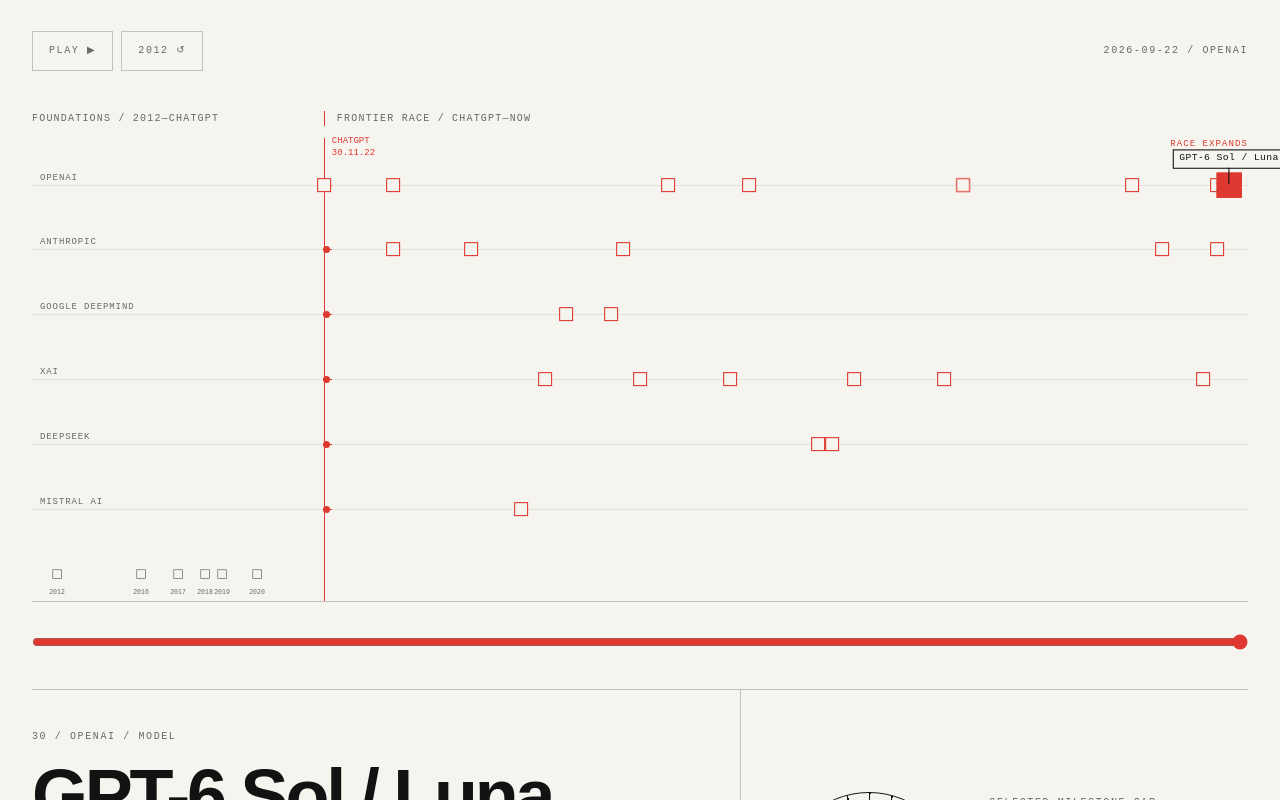
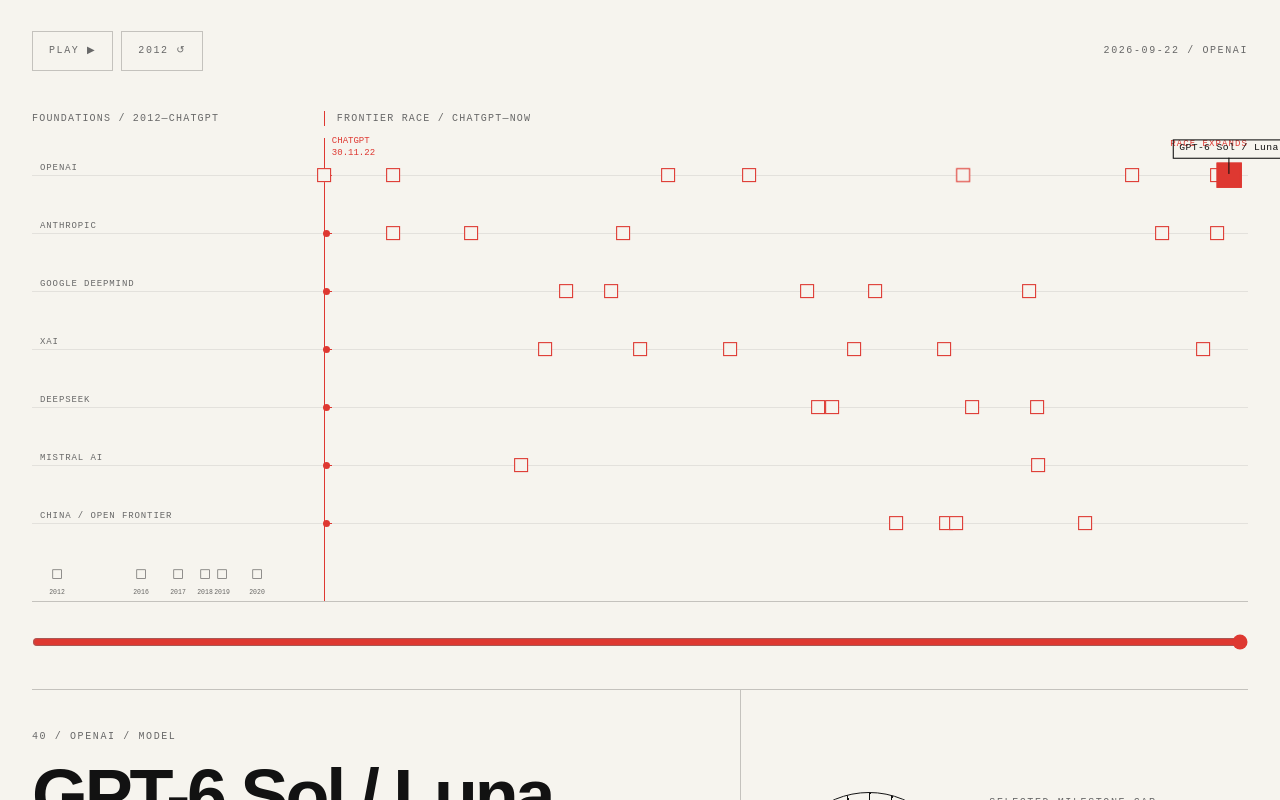
Before and after one commit to Bergtripper/feedback, a React (Vite) app: page / in a window 1280 px wide. Shown: the part 2760-3560 px from the top of the page. Built offline with nearby package versions, Linux system fonts and the light colour scheme.

Commit message:
TIME: rebalance global frontier race

```diff
--- a/src/components/FrontierCadence.tsx
+++ b/src/components/FrontierCadence.tsx
@@ -22,11 +22,21 @@
 {year:2024.36,date:'2024-05-13',name:'GPT-4o',org:'OpenAI',type:'model',era:'race',why:'Native real-time multimodality brings text, vision and audio into one flagship system.',url:'https://openai.com/index/hello-gpt-4o/',compareTo:'GPT-4',capabilities:['native audio','vision','lower latency']},
 {year:2024.62,date:'2024-08-13',name:'Grok 2',org:'xAI',type:'model',era:'race',why:'xAI reaches the contemporary frontier across reasoning, coding and vision, only months after Grok 1.5.',url:'https://x.ai/news/grok-2',compareTo:'Grok 1.5',metrics:[{label:'GPQA',previous:35.9,current:56,unit:'%'},{label:'MMLU',previous:81.3,current:87.5,unit:'%'},{label:'HumanEval',previous:74.1,current:88.4,unit:'%'}],capabilities:['vision','reasoning','coding']},
 {year:2024.70,date:'2024-09-12',name:'o1',org:'OpenAI',type:'reasoning',era:'race',why:'Test-time reasoning opens a distinct scaling axis beyond pre-training.',url:'https://openai.com/index/learning-to-reason-with-llms/',compareTo:'GPT-4o',capabilities:['test-time reasoning','math','science','coding']},
+{year:2024.945,date:'2024-12-11',name:'Gemini 2.0 Flash',org:'Google DeepMind',type:'model',era:'race',why:'Google explicitly frames Gemini 2.0 as the move into the agentic era, adding native multimodal output and tool use.',url:'https://blog.google/innovation-and-ai/models-and-research/google-deepmind/google-gemini-ai-update-december-2024/',compareTo:'Gemini 1.5 Pro',capabilities:['native tool use','multimodal output','agentic prototypes']},
 {year:2024.99,date:'2024-12-26',name:'DeepSeek-V3',org:'DeepSeek',type:'open',era:'race',why:'A strong open model increases competitive pressure at the frontier.',url:'https://api-docs.deepseek.com/updates/',capabilities:['open weights','coding','math']},
+{year:2025.23,date:'2025-03-25',name:'Gemini 2.5 Pro',org:'Google DeepMind',type:'reasoning',era:'race',why:'Thinking becomes native to the Gemini generation, with stronger reasoning and coding and a 1M-token context window.',url:'https://blog.google/innovation-and-ai/models-and-research/google-deepmind/gemini-model-thinking-updates-march-2025/',compareTo:'Gemini 2.0',capabilities:['thinking','reasoning','coding','1M context']},
 {year:2025.14,date:'2025-02-19',name:'Grok 3',org:'xAI',type:'reasoning',era:'race',why:'xAI adds a new reasoning generation with substantially expanded pretraining and explicit reasoning models.',url:'https://x.ai/news/grok-3',compareTo:'Grok 2',capabilities:['reasoning','agents','expanded pretraining']},
 {year:2025.05,date:'2025-01-20',name:'DeepSeek-R1',org:'DeepSeek',type:'reasoning',era:'race',why:'Open reasoning models demonstrate performance reported on par with o1 on math, code and reasoning tasks.',url:'https://deepseek.com/en/news/deepseek-r1/',compareTo:'DeepSeek-V3',capabilities:['large-scale RL','reasoning','open weights']},
+{year:2025.32,date:'2025-04-29',name:'Qwen3',org:'Alibaba / Qwen',type:'reasoning',era:'race',why:'Qwen adds a hybrid thinking/non-thinking generation to the open frontier.',url:'https://qwenlm.github.io/blog/qwen3/',capabilities:['hybrid reasoning','open weights','multilingual']},
+{year:2025.53,date:'2025-07-11',name:'Kimi K2',org:'Moonshot AI',type:'model',era:'race',why:'Kimi K2 pushes open-weight models toward agentic tool use and coding.',url:'https://moonshotai.github.io/Kimi-K2/',capabilities:['agentic tasks','coding','open weights']},
+{year:2025.57,date:'2025-07-28',name:'GLM-4.5',org:'Z.ai',type:'model',era:'race',why:'GLM unifies reasoning, coding and agentic capabilities in an open-weight frontier model.',url:'https://z.ai/blog/glm-4.5',capabilities:['reasoning','coding','agents','open weights']},
 {year:2025.52,date:'2025-07-09',name:'Grok 4',org:'xAI',type:'reasoning',era:'race',why:'xAI scales reinforcement learning to pretraining scale and adds native tool use and real-time search.',url:'https://x.ai/news/grok-4',compareTo:'Grok 3',capabilities:['native tools','real-time search','scaled RL']},
+{year:2025.64,date:'2025-08-21',name:'DeepSeek V3.1',org:'DeepSeek',type:'model',era:'race',why:'DeepSeek explicitly calls V3.1 its first step toward the agent era: hybrid thinking, faster reasoning and stronger tool use.',url:'https://api-docs.deepseek.com/news/news250821/',compareTo:'DeepSeek-R1',capabilities:['hybrid reasoning','agents','tool use','128K context']},
 {year:2025.60,date:'2025-08-07',name:'GPT-5',org:'OpenAI',type:'model',era:'race',why:'A unified system combines fast responses, deeper reasoning and routing for agentic work.',url:'https://openai.com/index/introducing-gpt-5/',compareTo:'GPT-4o / o-series',capabilities:['routing','agentic work','reasoning']},
+{year:2025.88,date:'2025-11-18',name:'Gemini 3',org:'Google DeepMind',type:'model',era:'race',why:'Google combines advanced reasoning, multimodal understanding and agentic capabilities in a new Gemini generation.',url:'https://blog.google/products-and-platforms/products/gemini/gemini-3/',compareTo:'Gemini 2.5 Pro',capabilities:['reasoning','multimodality','agents','generative UI']},
+{year:2025.91,date:'2025-12-01',name:'DeepSeek V3.2',org:'DeepSeek',type:'reasoning',era:'race',why:'Reasoning-first model built for agents, integrating thinking directly into tool use.',url:'https://api-docs.deepseek.com/news/news251201/',compareTo:'DeepSeek V3.1',capabilities:['thinking in tool use','agents','reasoning']},
+{year:2025.915,date:'2025-12-02',name:'Mistral Large 3',org:'Mistral AI',type:'model',era:'race',why:'A new open-weight multimodal MoE generation returns Mistral to the large-model frontier.',url:'https://mistral.ai/news/mistral-3/',compareTo:'Mistral Large',capabilities:['open weights','multimodal','MoE','multilingual']},
+{year:2026.115,date:'2026-02-12',name:'GLM-5',org:'Z.ai',type:'model',era:'race',why:'GLM scales toward complex systems engineering and long-horizon agentic tasks.',url:'https://z.ai/blog/glm-5',compareTo:'GLM-4.5',capabilities:['long-horizon agents','systems engineering','open weights']},
 {year:2026.44,date:'2026-06-09',name:'Claude Fable 5',org:'Anthropic',type:'model',era:'race',why:'Anthropic moves long-horizon agentic work to the center of the frontier: complex multi-day knowledge work, coding and self-verification.',url:'https://www.anthropic.com/news/claude-fable-5-mythos-5',compareTo:'Claude Opus 4.8',capabilities:['long-horizon agency','1M context','self-verification','coding']},
 {year:2026.67,date:'2026-09-01',name:'Claude Fable 5.1',org:'Anthropic',type:'model',era:'race',why:'A rapid follow-on strengthens long-running agentic coding, multistep research and professional document work.',url:'https://platform.claude.com/docs/en/models/fable-5-1/overview',compareTo:'Claude Fable 5',capabilities:['agentic coding','multistep research','1M context']},
 {year:2026.31,date:'2026-04-23',name:'GPT-5.5',org:'OpenAI',type:'model',era:'race',why:'Greater autonomous work across coding, research, analysis and computer workflows.',url:'https://openai.com/index/introducing-gpt-5-5/',compareTo:'GPT-5',capabilities:['autonomous work','computer use','research']},
@@ -38,8 +48,8 @@
 const pos=(y:number,expanded:boolean)=>{const split=expanded?24:62;return y<=pivot?((y-min)/(pivot-min))*split:split+((y-pivot)/(max-pivot))*(100-split)};
 
 
-const labs=['OpenAI','Anthropic','Google DeepMind','xAI','DeepSeek','Mistral AI'] as const;
-const labOf=(m:M)=>m.org==='Google'? 'Google DeepMind':m.org;
+const labs=['OpenAI','Anthropic','Google DeepMind','xAI','DeepSeek','Mistral AI','China / Open Frontier'] as const;
+const labOf=(m:M)=>m.org==='Google'? 'Google DeepMind':['Alibaba / Qwen','Moonshot AI','Z.ai'].includes(m.org)?'China / Open Frontier':m.org;
 
 function Delta({m}:{m:M}){const[open,setOpen]=useState(false);if(m.era!=='race')return null;return <div className="mt-8 border-t dz-rule pt-6"><button className="delta-toggle dz-meta bg-transparent dz-text border dz-rule px-4 py-3 cursor-pointer" onClick={()=>setOpen(v=>!v)}>{open?'CLOSE':'OPEN'} CAPABILITY DELTA {open?'−':'+'}</button>{open&&<div className="mt-6"><div className="flex flex-wrap gap-2">{m.capabilities?.map(x=><span key={x} className="dz-meta border dz-rule px-3 py-2">{x}</span>)}</div>{m.compareTo&&<p className="dz-meta mt-6">Compared with / {m.compareTo}</p>}{m.metrics?.length?<div className="mt-5 space-y-5">{m.metrics.map(q=><div key={q.label}><div className="flex justify-between gap-4 dz-meta"><span>{q.label}</span><span>{q.previous}{q.unit} → {q.current}{q.unit}</span></div><div className="delta-bars mt-2"><span style={{width:Math.min(100,q.previous)+'%'}}/><span className="current" style={{width:Math.min(100,q.current)+'%'}}/></div></div>)}</div>:<p className="dz-body mt-5">No clean like-for-like benchmark pair stored yet. New capability axes are shown without inventing a synthetic intelligence score.</p>}<p className="dz-meta mt-6">Benchmark comparisons are model-family specific. Do not compare bar lengths across unrelated tests.</p></div>}</div>}
 
@@ -53,7 +63,7 @@
   <div className="grid grid-cols-6 lg:grid-cols-12 gap-x-4 gap-y-10"><div className="col-span-6 lg:col-span-3"><p className="dz-meta">TIME / Frontier race</p><p className="dz-body mt-5 max-w-xs">2012–2022 shows the foundations. At ChatGPT the calendar expands: the same physical width now holds only four years of the frontier race.</p></div><div className="col-span-6 lg:col-span-8 lg:col-start-5"><h2 className="dz-h2 text-5xl sm:text-7xl lg:text-8xl">Then the timeline opens.</h2><p className="dz-body-strong text-xl sm:text-2xl mt-8 max-w-3xl">Not an OpenAI chronology: a competitive frontier. OpenAI, Anthropic, Google DeepMind and DeepSeek enter the same compressed field.</p></div></div>
   <div className="mt-16 sm:mt-24 border-y dz-rule py-8"><div className="flex flex-wrap items-center justify-between gap-4"><div className="flex gap-2"><button onClick={()=>setPlaying(!playing)} className="cadence-control dz-meta border dz-rule px-4 py-3 bg-transparent dz-text cursor-pointer">{playing?'PAUSE Ⅱ':'PLAY ▶'}</button><button onClick={()=>{setPlaying(false);setIdx(0)}} className="cadence-control dz-meta border dz-rule px-4 py-3 bg-transparent dz-text cursor-pointer">2012 ↺</button></div><p className="dz-meta">{m.date} / {m.org}</p></div>
    <div className={'race-labels mt-10 '+(expanded?'expanded':'')}><span>FOUNDATIONS / 2012—CHATGPT</span><span>FRONTIER RACE / CHATGPT—NOW</span></div>
-   <div className={'cadence-track race-track race-map mt-3 relative border-b dz-rule '+(expanded?'is-race':'')} aria-label="AI frontier timeline"><div className="race-pivot" style={{left:pos(pivot,expanded)+'%'}}><span>CHATGPT<br/>30.11.22</span></div>{expanded&&<div className="lab-lanes">{labs.map((lab,li)=><div className="lab-lane" key={lab} style={{top:(10+li*14)+'%'}}><span>{lab}</span><i style={{left:pos(pivot,expanded)+'%'}}/></div>)}</div>}{density.map(d=>{const labIndex=labs.indexOf(labOf(d.item) as typeof labs[number]);const top=expanded&&d.item.era==='race'&&labIndex>=0?(10+labIndex*14):90;const showFoundation=d.item.era==='foundation'&&(d.i===0||d.item.date.slice(0,4)!==(density[d.i-1]?.item.date.slice(0,4)??''));return <button key={d.i} onClick={()=>{setPlaying(false);setIdx(d.i)}} className="cadence-point" data-era={d.item.era} data-active={d.i===idx} style={{left:pos(d.item.year,expanded)+'%',top:top+'%'}} aria-label={d.item.name} title={d.item.name+' — '+d.item.date}><span className="cadence-dot"/>{showFoundation&&<span className="cadence-year">{d.item.date.slice(0,4)}</span>}{expanded&&d.item.era==='race'&&d.i===idx&&<span className={'active-model-label '+(labIndex%2?'label-below':'label-above')}>{d.item.name}</span>}</button>})}</div>
+   <div className={'cadence-track race-track race-map mt-3 relative border-b dz-rule '+(expanded?'is-race':'')} aria-label="AI frontier timeline"><div className="race-pivot" style={{left:pos(pivot,expanded)+'%'}}><span>CHATGPT<br/>30.11.22</span></div>{expanded&&<div className="lab-lanes">{labs.map((lab,li)=><div className="lab-lane" key={lab} style={{top:(8+li*12.5)+'%'}}><span>{lab}</span><i style={{left:pos(pivot,expanded)+'%'}}/></div>)}</div>}{density.map(d=>{const labIndex=labs.indexOf(labOf(d.item) as typeof labs[number]);const top=expanded&&d.item.era==='race'&&labIndex>=0?(8+labIndex*12.5):92;const showFoundation=d.item.era==='foundation'&&(d.i===0||d.item.date.slice(0,4)!==(density[d.i-1]?.item.date.slice(0,4)??''));return <button key={d.i} onClick={()=>{setPlaying(false);setIdx(d.i)}} className="cadence-point" data-era={d.item.era} data-active={d.i===idx} style={{left:pos(d.item.year,expanded)+'%',top:top+'%'}} aria-label={d.item.name} title={d.item.name+' — '+d.item.date}><span className="cadence-dot"/>{showFoundation&&<span className="cadence-year">{d.item.date.slice(0,4)}</span>}{expanded&&d.item.era==='race'&&d.i===idx&&<span className={'active-model-label '+(labIndex%2?'label-below':'label-above')}>{d.item.name}</span>}</button>})}</div>
    <input className="cadence-range mt-8 w-full" type="range" min="0" max={milestones.length-1} value={idx} onChange={e=>{setPlaying(false);setIdx(Number(e.target.value))}} aria-label="Navigate AI milestones"/></div>
   <div className="grid lg:grid-cols-12 border-b dz-rule"><div className="lg:col-span-7 py-10 lg:pr-10 lg:border-r dz-rule"><p className="dz-meta">{String(idx+1).padStart(2,'0')} / {m.org} / {m.type}</p><h3 className="dz-h2 text-5xl sm:text-7xl mt-4">{m.name}</h3><p className="dz-body-strong text-xl mt-6 max-w-2xl">{m.why}</p><a href={m.url} target="_blank" rel="noreferrer" className="inline-block dz-meta mt-8 cadence-source">Primary source ↗</a><Delta m={m}/></div>
    <div className="lg:col-span-5 py-10 lg:pl-10 border-t lg:border-t-0 dz-rule flex flex-col sm:flex-row lg:flex-col xl:flex-row items-center gap-8"><div className="cadence-clock"><div className="cadence-hand" style={{transform:'translateX(-50%) rotate('+angle+'deg)'}}/><div className="cadence-hub"/></div><div><p className="dz-meta">Selected milestone gap</p><p className="dz-h2 text-5xl mt-3">{months?months+' mo':'START'}</p><p className="dz-body mt-3 max-w-xs">Editorial interval between selected frontier milestones — not measured research generation time.</p></div></div></div>
```
